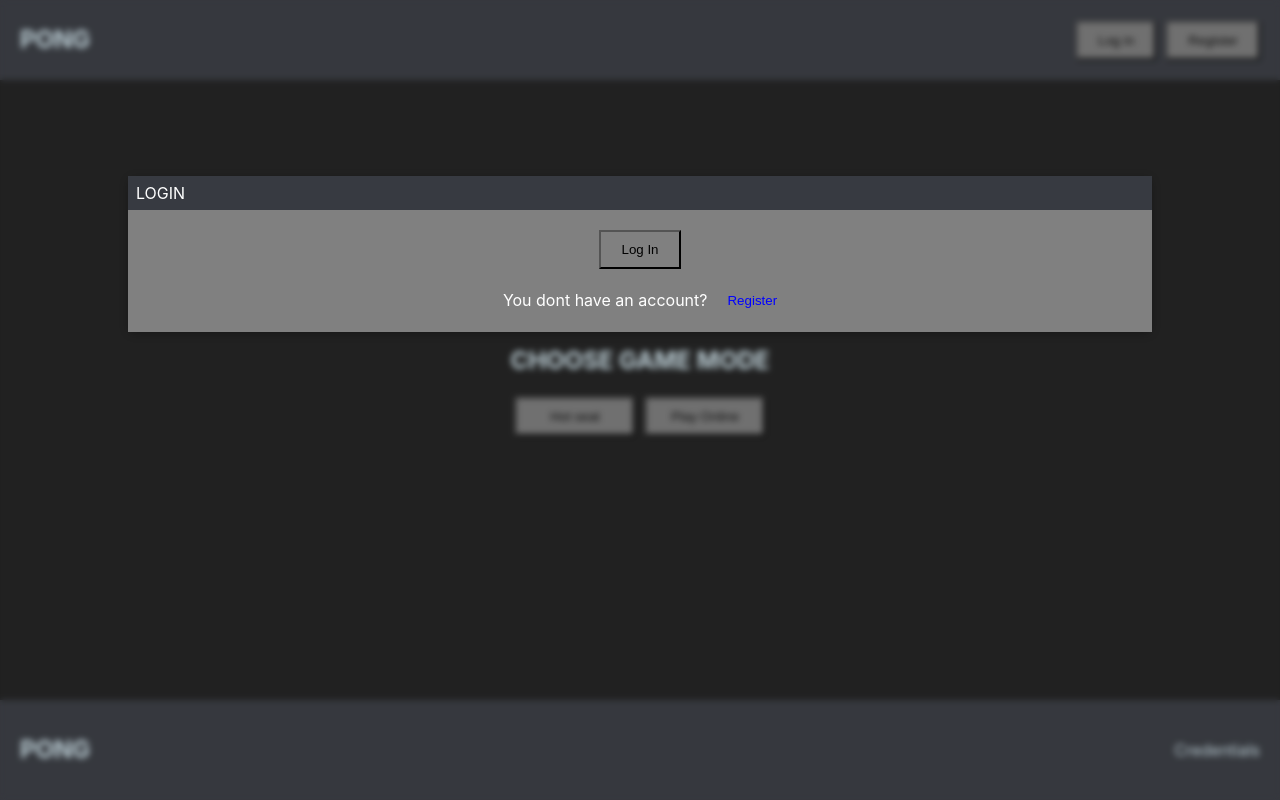
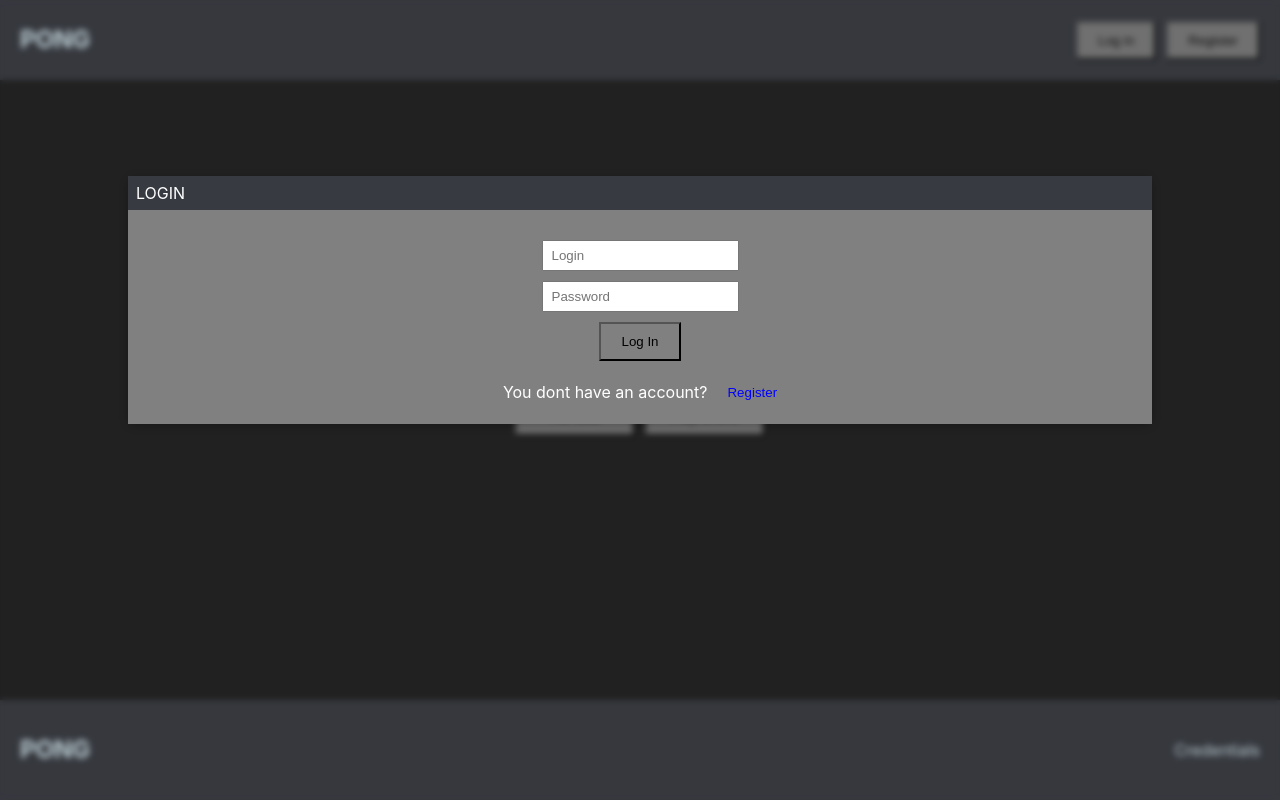
Before and after one commit to lulek1410/Pong, a React (Vite) app: page / in a window 1280 px wide. Both pictures are taken after a click on the button "Log in". Built offline with nearby package versions, Linux system fonts and the light colour scheme.

Commit message:
(feat): Add login form

```diff
--- a/src/Layout/Header/AuthModal.tsx
+++ b/src/Layout/Header/AuthModal.tsx
@@ -1,6 +1,7 @@
 import Modal from "../../components/Modal";
 
 import "./AuthModal.css";
+import LoginForm from "./LoginForm";
 
 export enum AuthModalMode {
   LOGIN = "login",
@@ -26,6 +27,7 @@ const AuthModal = (props: Props) => {
       header={<ModalHeader mode={props.mode} />}
     >
       <>
+        <div>{props.mode === AuthModalMode.LOGIN ? <LoginForm /> : <></>}</div>
         <button type="submit" className="button">
           {props.mode === AuthModalMode.LOGIN ? "Log In" : "Register"}
         </button>
--- /dev/null
+++ b/src/Layout/Header/Form.css
@@ -0,0 +1,10 @@
+.input {
+  padding: 6px 8px;
+}
+
+.inputs-container {
+  display: flex;
+  flex-direction: column;
+  gap: 10px;
+  margin: 10px;
+}
--- /dev/null
+++ b/src/Layout/Header/LoginForm.tsx
@@ -0,0 +1,103 @@
+import { ChangeEvent, useEffect, useReducer } from "react";
+
+import "./Form.css";
+
+interface LoginFormState {
+  login: { value: string; isValid: boolean };
+  password: { value: string; isValid: boolean };
+}
+
+enum LoginFormActionType {
+  INPUT_CHANGE = "input change",
+  SET_DATA = "set data",
+}
+
+interface InputChangeAction {
+  type: LoginFormActionType.INPUT_CHANGE;
+  payload: {
+    inputId: string;
+    newValue: string;
+  };
+}
+
+interface SetDataAction {
+  type: LoginFormActionType.SET_DATA;
+  payload: {
+    inputs: LoginFormState;
+  };
+}
+
+type LoginFormActions = InputChangeAction | SetDataAction;
+
+const loginReducer = (
+  state: LoginFormState,
+  action: LoginFormActions
+): LoginFormState => {
+  switch (action.type) {
+    case LoginFormActionType.INPUT_CHANGE: {
+      return {
+        ...state,
+        [action.payload.inputId]: {
+          value: action.payload.newValue,
+          isValid: true,
+        },
+      };
+    }
+    case LoginFormActionType.SET_DATA: {
+      return action.payload.inputs;
+    }
+    default:
+      return state;
+  }
+};
+
+const LoginForm = () => {
+  const initialFormState: LoginFormState = {
+    login: { value: "", isValid: true },
+    password: { value: "", isValid: true },
+  };
+
+  const [loginForm, dispatch] = useReducer(loginReducer, initialFormState);
+
+  const updateInput = (id: string, value: string | null) => {
+    dispatch({
+      type: LoginFormActionType.INPUT_CHANGE,
+      payload: {
+        inputId: id,
+        newValue: value || "",
+      },
+    });
+  };
+
+  useEffect(() => {
+    dispatch({
+      type: LoginFormActionType.SET_DATA,
+      payload: { inputs: initialFormState },
+    });
+  }, []);
+
+  return (
+    <div className="inputs-container">
+      <input
+        className="input"
+        type="text"
+        value={loginForm.login.value}
+        onInput={(e: ChangeEvent<HTMLInputElement>) =>
+          updateInput("login", e.target.value)
+        }
+        placeholder="Login"
+      />
+      <input
+        className="input"
+        type="password"
+        value={loginForm.password.value}
+        onInput={(e: ChangeEvent<HTMLInputElement>) =>
+          updateInput("password", e.target.value)
+        }
+        placeholder="Password"
+      />
+    </div>
+  );
+};
+
+export default LoginForm;
```
